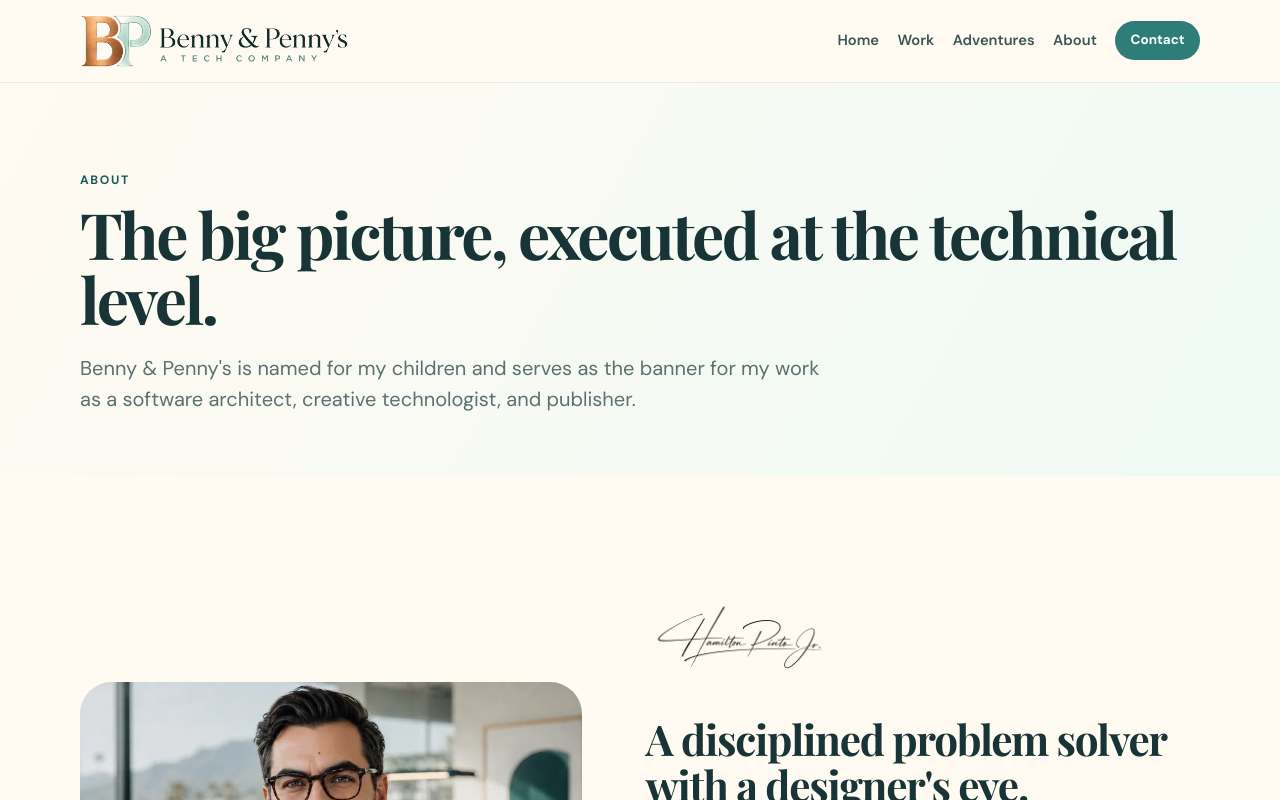
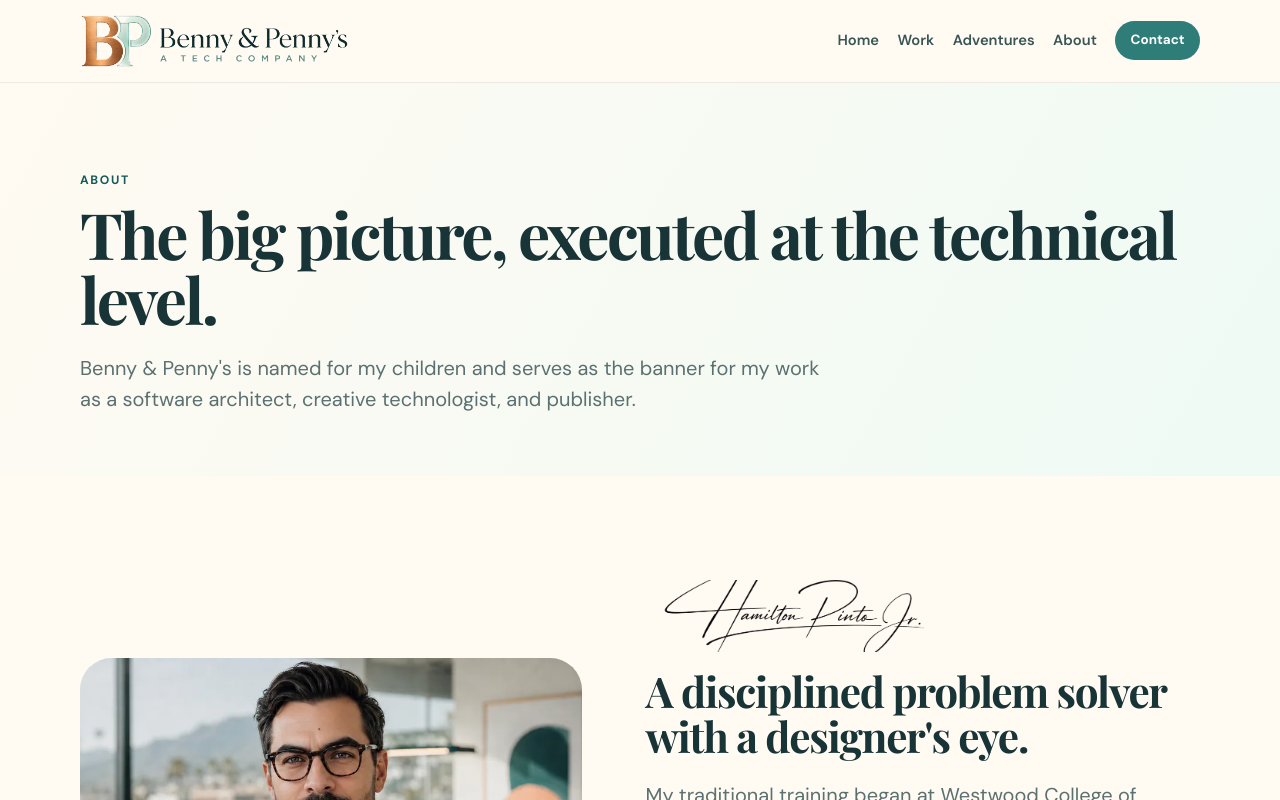
Before and after one commit to hpintojr/bennyandpenny, a Next.js app: page /about in a window 1280 px wide. Shown: the top 800 px of the page. Built offline with nearby package versions, Linux system fonts and the light colour scheme.

Commit message:
Resize and crop About signature for better fit

```diff
--- a/app/about/page.tsx
+++ b/app/about/page.tsx
@@ -47,21 +47,23 @@ export default function AboutPage() {
             />
           </div>
           <div>
-            <Image
-              src="/images/Sig.png"
-              alt="Hamilton Pinto Jr. signature"
-              width={230}
-              height={153}
-              sizes="230px"
+            <div
               style={{
-                display: "block",
-                width: "min(100%, 11.75rem)",
-                height: "auto",
-                margin: "0 0 .7rem",
-                objectFit: "contain",
-                objectPosition: "left center",
+                position: "relative",
+                width: "min(100%, 18.5rem)",
+                height: "4.5rem",
+                margin: "0 0 1rem",
+                overflow: "hidden",
               }}
-            />
+            >
+              <Image
+                src="/images/Sig.png"
+                alt="Hamilton Pinto Jr. signature"
+                fill
+                sizes="(max-width: 800px) 18.5rem, 18.5rem"
+                style={{ objectFit: "cover", objectPosition: "center" }}
+              />
+            </div>
             <h2 className="h2">A disciplined problem solver with a designer&apos;s eye.</h2>
             <p className="lede">
               My traditional training began at Westwood College of Technology, where I studied Graphic
```
